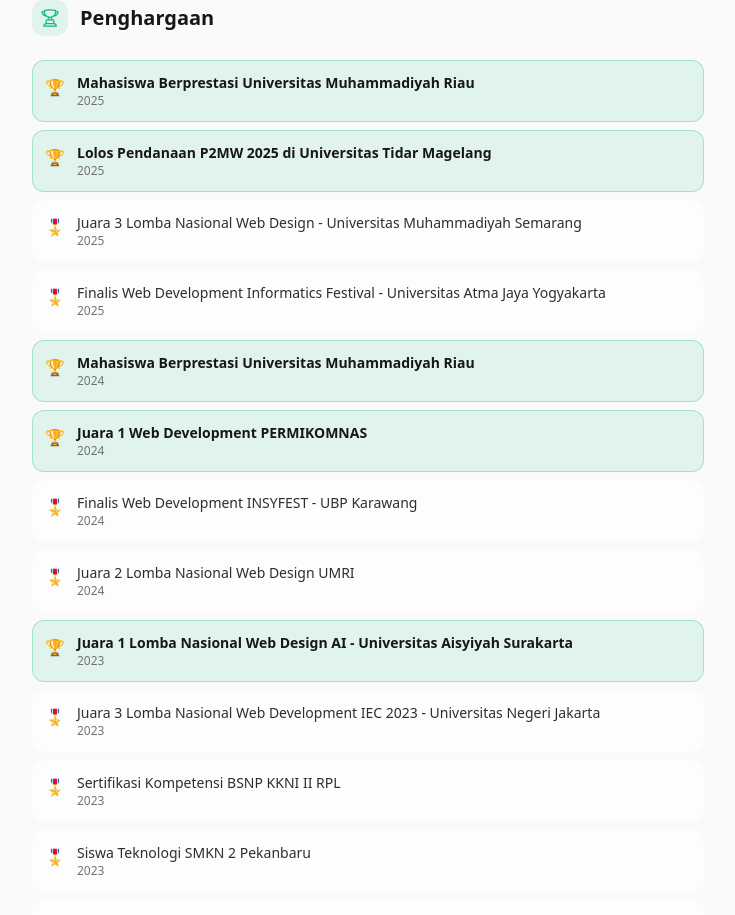
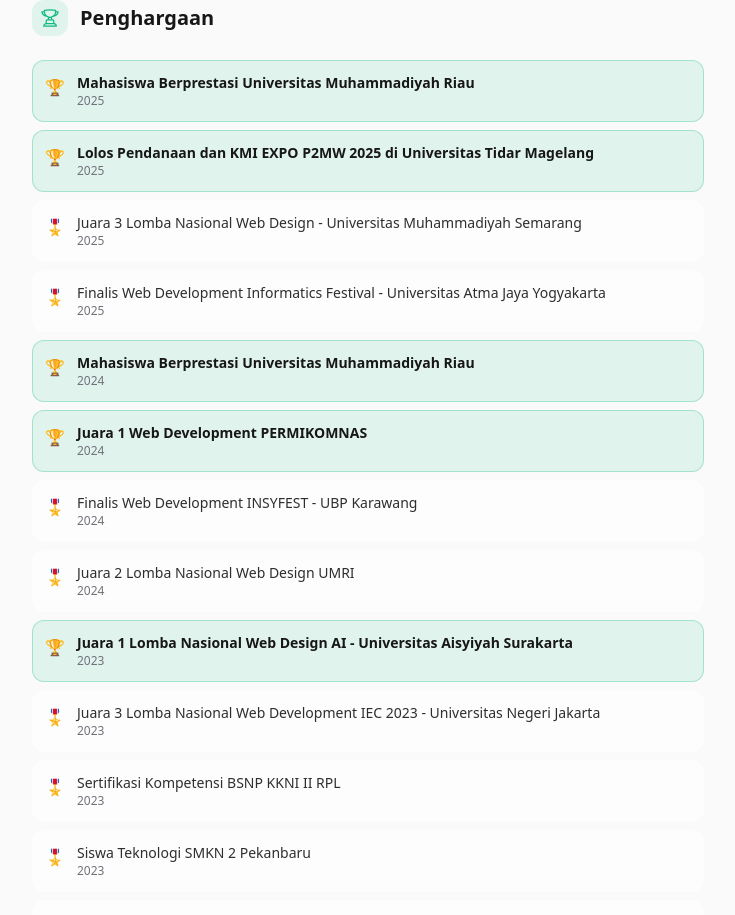
Before and after one commit to mhdfrhan/links, a Next.js app: page / in a window 1280 px wide. Shown: the part 2882-3797 px from the top of the page, without its empty margins (272-1007 px from the left). Built offline with nearby package versions, Linux system fonts and the light colour scheme.

Commit message:
perf: optimize theme toggle animation and background rendering performance

```diff
--- a/app/components/ThemeToggle.tsx
+++ b/app/components/ThemeToggle.tsx
@@ -58,6 +58,15 @@
     // Change theme IMMEDIATELY
     setTheme(newTheme);
 
+    // Inject a STYLE tag to disable ALL transitions during the animation
+    const disableTransitions = document.createElement("style");
+    disableTransitions.textContent = `
+      * {
+        transition: none !important;
+      }
+    `;
+    document.head.appendChild(disableTransitions);
+
     // Animate circle shrinking with smooth exponential ease
     requestAnimationFrame(() => {
       const animation = circleOverlay.animate(
@@ -74,11 +83,13 @@
 
       animation.onfinish = () => {
         circleOverlay.remove();
+        disableTransitions.remove();
         setIsAnimating(false);
       };
 
       animation.oncancel = () => {
         circleOverlay.remove();
+        disableTransitions.remove();
         setIsAnimating(false);
       };
     });
--- a/app/globals.css
+++ b/app/globals.css
@@ -58,15 +58,15 @@
   --font-mono: var(--font-geist-mono);
 }
 
-/* Smooth theme transition */
-* {
-  transition: background-color 0.3s ease, border-color 0.3s ease, color 0.15s ease;
+/* Smooth theme transition - Optimized */
+body {
+  transition: background-color 0.3s ease, color 0.15s ease;
 }
 
 button,
 a,
 input {
-  transition: all 0.2s ease;
+  transition: background-color 0.2s ease, border-color 0.2s ease, color 0.15s ease, opacity 0.2s ease, transform 0.2s ease;
 }
 
 html {
@@ -139,6 +139,7 @@
 
 .animate-float-slow {
   animation: float-slow 8s ease-in-out infinite;
+  will-change: transform;
 }
 
 .animate-pulse-glow {
--- a/app/page.tsx
+++ b/app/page.tsx
@@ -107,7 +107,7 @@
 
 const awards = [
   { title: "Mahasiswa Berprestasi Universitas Muhammadiyah Riau", year: "2025", highlight: true },
-  { title: "Lolos Pendanaan P2MW 2025 di Universitas Tidar Magelang", year: "2025", highlight: true },
+  { title: "Lolos Pendanaan dan KMI EXPO P2MW 2025 di Universitas Tidar Magelang", year: "2025", highlight: true },
   { title: "Juara 3 Lomba Nasional Web Design - Universitas Muhammadiyah Semarang", year: "2025" },
   { title: "Finalis Web Development Informatics Festival - Universitas Atma Jaya Yogyakarta", year: "2025" },
   { title: "Mahasiswa Berprestasi Universitas Muhammadiyah Riau", year: "2024", highlight: true },
@@ -218,11 +218,13 @@
           className="absolute -top-40 -left-40 w-[500px] h-[500px] bg-emerald-500/10 dark:bg-emerald-500/15 rounded-full blur-3xl"
           animate={{ scale: [1, 1.1, 1], opacity: [0.1, 0.2, 0.1] }}
           transition={{ duration: 8, repeat: Infinity, ease: "easeInOut" }}
+          style={{ willChange: "transform, opacity" }}
         />
         <motion.div
           className="absolute -bottom-40 -right-40 w-[600px] h-[600px] bg-emerald-400/10 dark:bg-emerald-400/15 rounded-full blur-3xl"
           animate={{ scale: [1.1, 1, 1.1], opacity: [0.15, 0.25, 0.15] }}
           transition={{ duration: 10, repeat: Infinity, ease: "easeInOut" }}
+          style={{ willChange: "transform, opacity" }}
         />
         <div
           className="absolute inset-0 opacity-[0.3] dark:opacity-[0.2]"
--- a/app/providers.tsx
+++ b/app/providers.tsx
@@ -13,7 +13,7 @@
       attribute="class"
       defaultTheme="system"
       enableSystem
-      disableTransitionOnChange={false}
+      disableTransitionOnChange={true}
     >
       {children}
     </NextThemesProvider>
```
